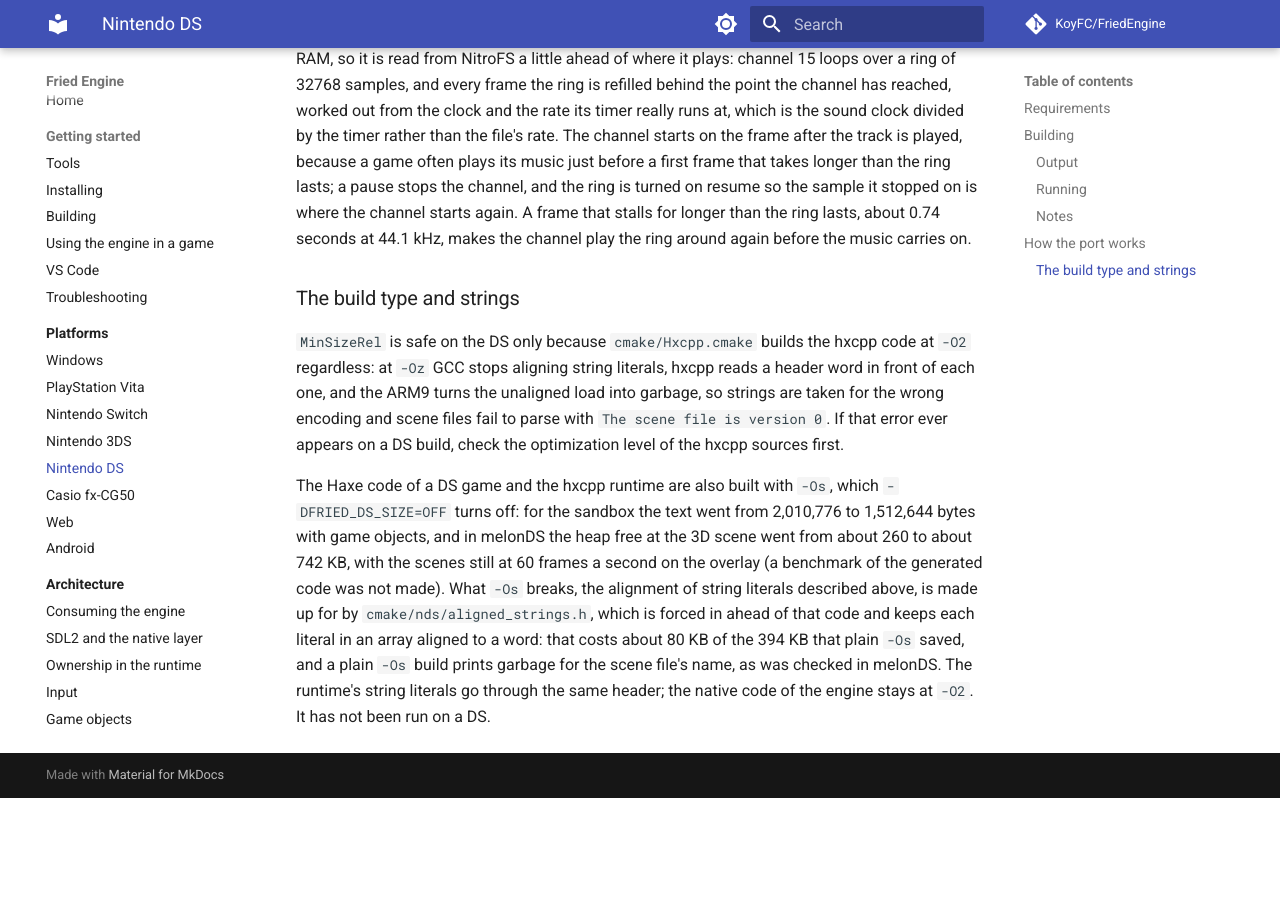
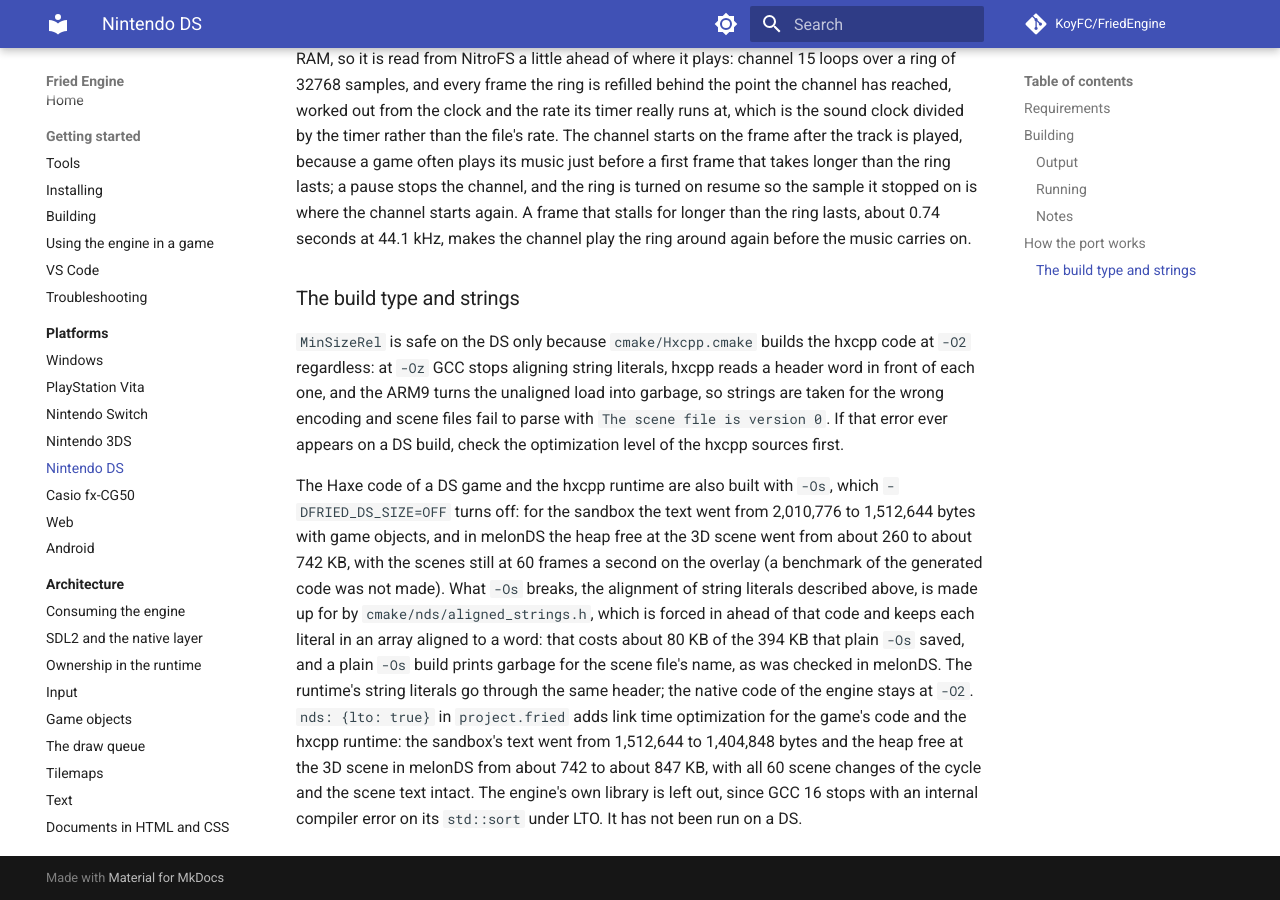
Before and after one commit to KoyFC/FriedEngine, an MkDocs documentation site: the page built from docs/platforms/nds.md, in a window 1280 px wide and 900 px high, scrolled down 5706 px. Built offline with MkDocs 1.6.1 and Material for MkDocs 9.7.7, drawn with Linux system fonts in a browser that asks for light colours; comment, search, counter and statistics services are not loaded; before the commit the page ends 6504 px from its top, so only the background shows below that.

Commit message:
Link the DS Sandbox With LTO

```diff
--- a/docs/platforms/nds.md
+++ b/docs/platforms/nds.md
@@ -54,4 +54,4 @@ The assets are staged into NitroFS by the same `cmake/DevkitProRomfs.cmake` the
 
 `MinSizeRel` is safe on the DS only because `cmake/Hxcpp.cmake` builds the hxcpp code at `-O2` regardless: at `-Oz` GCC stops aligning string literals, hxcpp reads a header word in front of each one, and the ARM9 turns the unaligned load into garbage, so strings are taken for the wrong encoding and scene files fail to parse with `The scene file is version 0`. If that error ever appears on a DS build, check the optimization level of the hxcpp sources first.
 
-The Haxe code of a DS game and the hxcpp runtime are also built with `-Os`, which `-DFRIED_DS_SIZE=OFF` turns off: for the sandbox the text went from 2,010,776 to 1,512,644 bytes with game objects, and in melonDS the heap free at the 3D scene went from about 260 to about 742 KB, with the scenes still at 60 frames a second on the overlay (a benchmark of the generated code was not made). What `-Os` breaks, the alignment of string literals described above, is made up for by `cmake/nds/aligned_strings.h`, which is forced in ahead of that code and keeps each literal in an array aligned to a word: that costs about 80 KB of the 394 KB that plain `-Os` saved, and a plain `-Os` build prints garbage for the scene file's name, as was checked in melonDS. The runtime's string literals go through the same header; the native code of the engine stays at `-O2`. It has not been run on a DS.
+The Haxe code of a DS game and the hxcpp runtime are also built with `-Os`, which `-DFRIED_DS_SIZE=OFF` turns off: for the sandbox the text went from 2,010,776 to 1,512,644 bytes with game objects, and in melonDS the heap free at the 3D scene went from about 260 to about 742 KB, with the scenes still at 60 frames a second on the overlay (a benchmark of the generated code was not made). What `-Os` breaks, the alignment of string literals described above, is made up for by `cmake/nds/aligned_strings.h`, which is forced in ahead of that code and keeps each literal in an array aligned to a word: that costs about 80 KB of the 394 KB that plain `-Os` saved, and a plain `-Os` build prints garbage for the scene file's name, as was checked in melonDS. The runtime's string literals go through the same header; the native code of the engine stays at `-O2`. `nds: {lto: true}` in `project.fried` adds link time optimization for the game's code and the hxcpp runtime: the sandbox's text went from 1,512,644 to 1,404,848 bytes and the heap free at the 3D scene in melonDS from about 742 to about 847 KB, with all 60 scene changes of the cycle and the scene text intact. The engine's own library is left out, since GCC 16 stops with an internal compiler error on its `std::sort` under LTO. It has not been run on a DS.
```
Also changed, not shown: CHANGELOG.md (+1 -0 lines), 2 other files.
